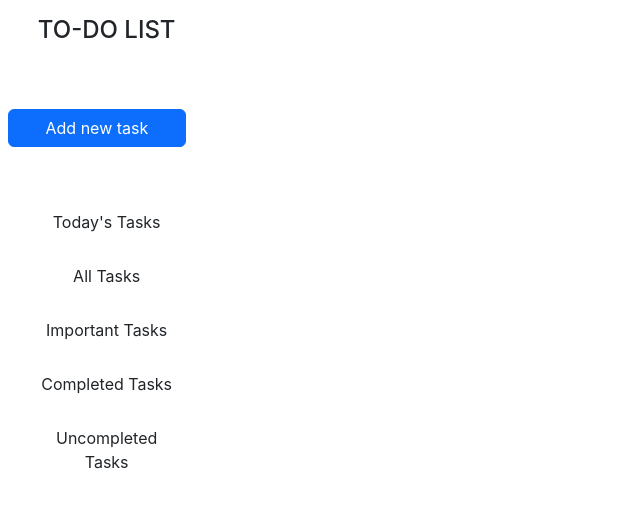
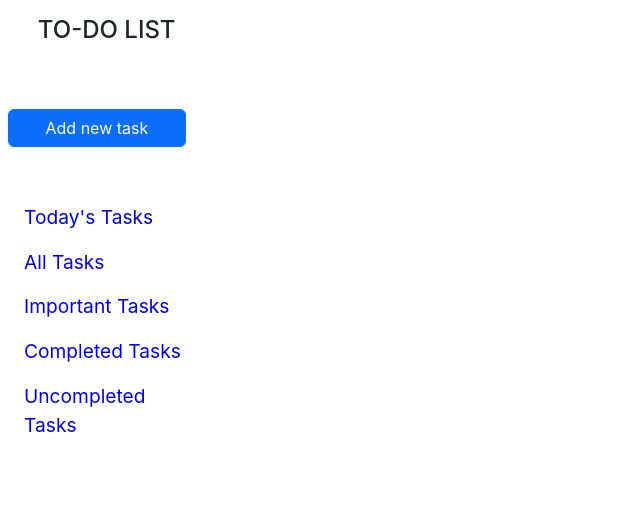
Before and after one commit to charankulal/myTasks, a React (Create React App) app: page / in a window 1280 px wide. Shown: the top 508 px of the page, without its empty margins (0-640 px from the left). Built offline with nearby package versions, Linux system fonts and the light colour scheme.

Commit message:
Completed left section

```diff
--- a/package.json
+++ b/package.json
@@ -6,6 +6,7 @@
     "@testing-library/jest-dom": "^5.17.0",
     "@testing-library/react": "^13.4.0",
     "@testing-library/user-event": "^13.5.0",
+    "jquery": "^3.7.1",
     "react": "^18.2.0",
     "react-dom": "^18.2.0",
     "react-scripts": "5.0.1",
@@ -36,6 +37,7 @@
     ]
   },
   "devDependencies": {
+    "@types/jquery": "^3.5.18",
     "react-router-dom": "^6.15.0"
   }
 }
--- a/src/Components/Navbar.js
+++ b/src/Components/Navbar.js
@@ -1,26 +1,33 @@
 import React from 'react'
 import { Link } from 'react-router-dom'
-import Button from './Button'
+// import Button from './Button'
+import '../Styles/Navbar.css'
+import $ from 'jquery'
 
 export default function Navbar() {
+  $('li').click(function(){
 
+    $(this).removeClass('active');
+    $(this).addClass('active').siblings().removeClass('active');
+
+});
   return (
     <nav className='nav'>
         <ul className="nav flex-column">
   <li className="nav-item ">
-  <Link className="nav-link active px-4 py-2 " to="/today"><Button text="Today's Tasks" class=" btn col-12 w-100"/></Link>
+  <Link className="nav-link  px-4 py-2 " to="/today">Today's Tasks</Link>
   </li>
   <li className="nav-item">
-  <Link className="nav-link active px-4 py-2" to="/"><Button text="All Tasks" class=" btn col-12 "/></Link>
+  <Link className="nav-link px-4 py-2" to="/">All Tasks</Link>
   </li>
   <li className="nav-item">
-  <Link className="nav-link active px-4 py-2" to="/"><Button text="Important Tasks" class=" btn col-12 "/></Link>
+  <Link className="nav-link  px-4 py-2" to="/">Important Tasks</Link>
   </li>
   <li className="nav-item">
-  <Link className="nav-link active px-4 py-2" to="/"><Button text="Completed Tasks" class=" btn col-12 "/></Link>
+  <Link className="nav-link  px-4 py-2" to="/">Completed Tasks</Link>
   </li>
   <li className="nav-item">
-  <Link className="nav-link active px-4 py-2" to="/"><Button text="Uncompleted Tasks" class=" btn col-12 "/></Link>
+  <Link className="nav-link px-4 py-2" to="/">Uncompleted Tasks</Link>
   </li>
 </ul>
     </nav>
--- /dev/null
+++ b/src/Styles/Navbar.css
@@ -0,0 +1,26 @@
+.nav-item{
+    font-size: 1.2rem;
+}
+.nav-item:hover{
+    font-size: 1.3rem;
+    background-color: antiquewhite;
+    color: black;
+    border-right: solid 5px;
+    border-color: brown;
+}
+
+.active {
+    font-size: 1.3rem;
+    background-color: antiquewhite;
+    color: black;
+    border-right: solid 5px;
+    border-color: brown;
+   }
+
+
+.nav-link{
+    color: blue;
+}
+.nav-link:hover{
+    color: black;
+}
```
Also changed, not shown: public/index.html (+0 -8 lines), 1 other file (tests, documents, lock files or other folders).
